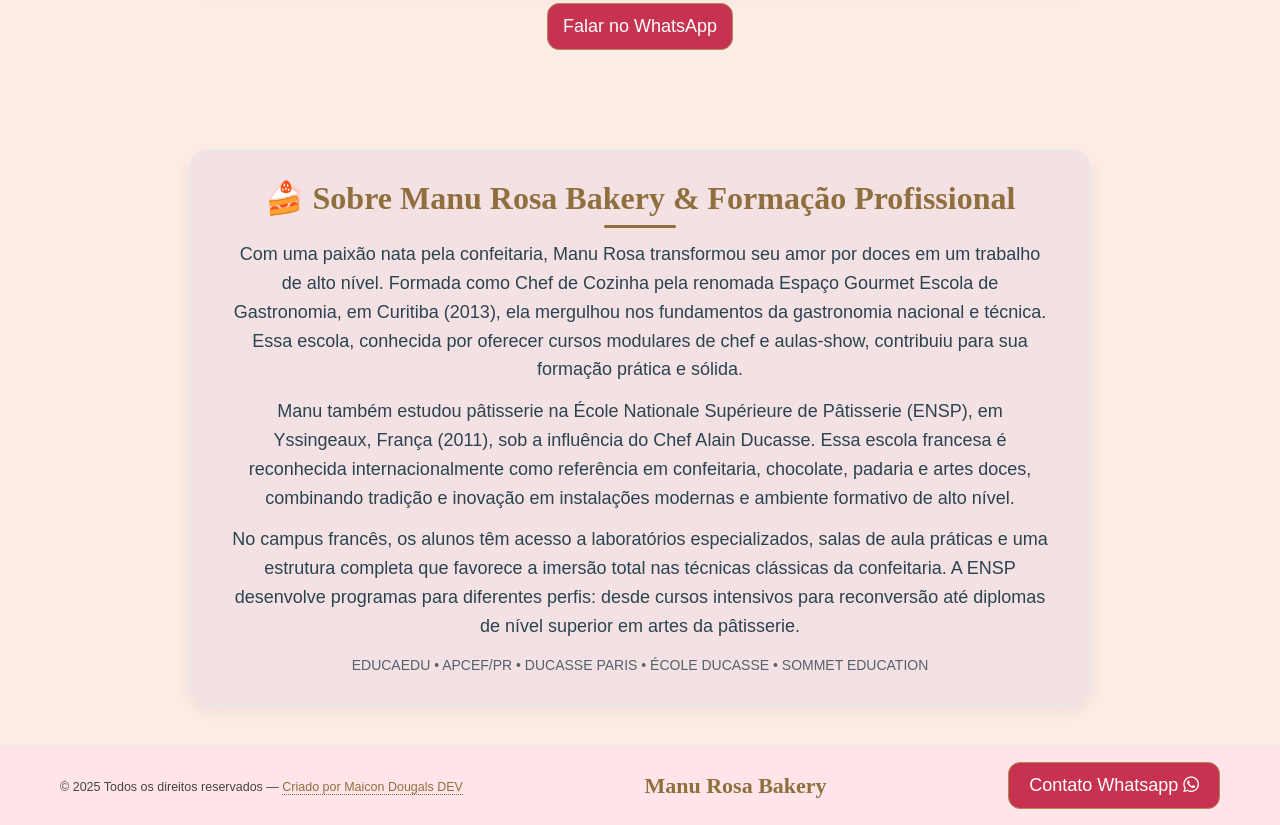
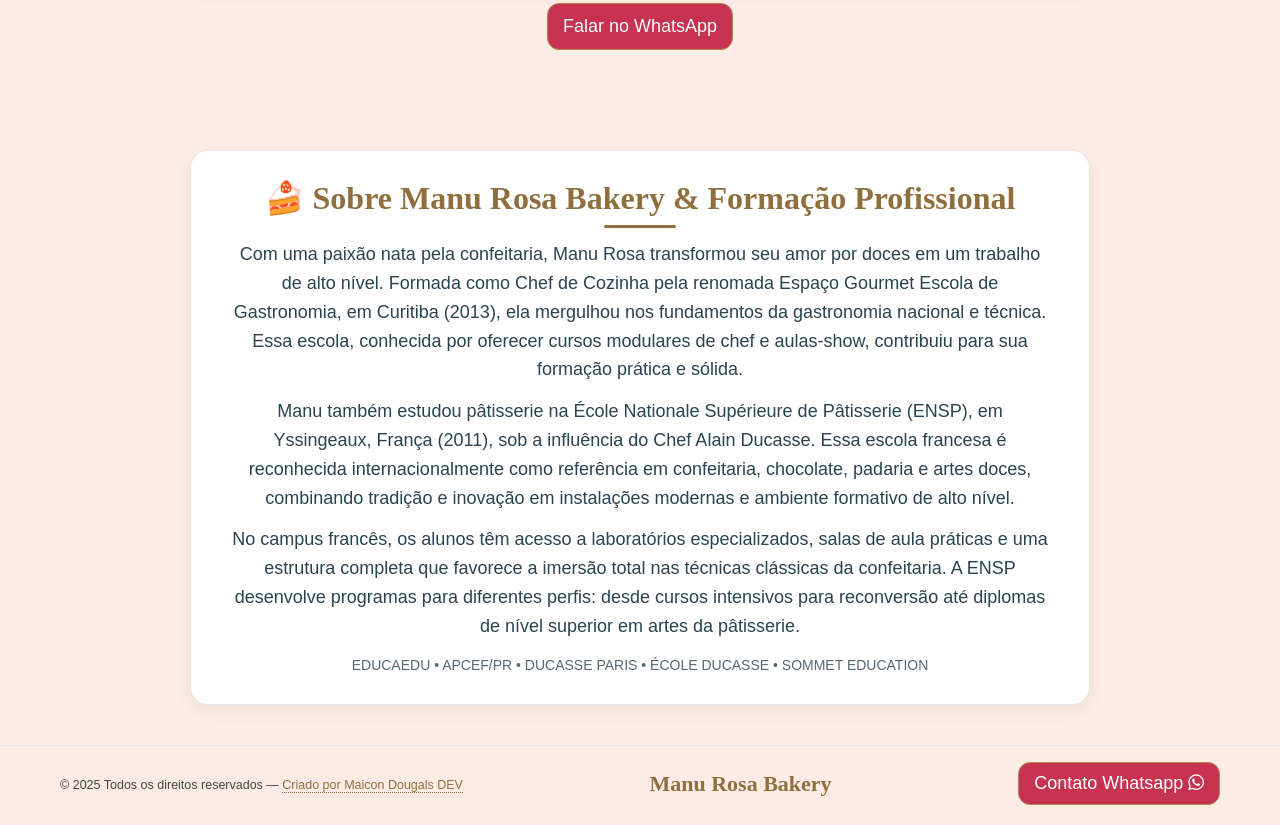
Before and after one commit to maicon-oliveira-dev/Manu-Rosa-Bakery, a plain HTML site: page index.html in a window 1280 px wide. Shown: the part 7863-8688 px from the top of the page. Drawn offline with Linux system fonts and the light colour scheme.

Commit message:
git commit -m "cor button "

```diff
--- a/assets/css/mobile-fixes.css
+++ b/assets/css/mobile-fixes.css
@@ -192,7 +192,7 @@
 
 /* ====== Footer ====== */
 .site-footer {
-  background: #FFE5E9;
+  background: #FDECE6;
   border-top: 1px solid var(--border);
   padding: 16px 0;
 }
@@ -229,7 +229,7 @@
 .site-footer .button {
   display: inline-block;
   border: 1px solid var(--brand);
-  padding: 12px 20px;
+  padding: 10px 15px;
   background: #C73250;
   color: white;
   text-decoration: none;
@@ -238,10 +238,10 @@
 }
 
 .site-footer .button:hover {
+  background: var(--brand-200);
   border-color: var(--brand-600);
-  color: var(--brand-600);
-  transform: scale(1.04);
-  transition: .2s ease;
+  transform: scale(1.1);
+  transition: 1.2s;
 }
 
 /* Footer mobile layout */
--- a/assets/css/style.css
+++ b/assets/css/style.css
@@ -116,8 +116,8 @@
 }
 
 header .button:hover {
+  background: var(--brand-200);
   border-color: var(--brand-600);
-  color: var(--brand-600);
   transform: scale(1.1);
   transition: 1.2s;
 }
@@ -926,7 +926,7 @@
 .sobre .sobre-card {
   margin: 0 auto;
   padding: 22px 20px;
-  background: #f4e1e3;
+  background: white;
   /* fundo do card */
   border: 1px solid var(--border);
   border-radius: 16px;
```
